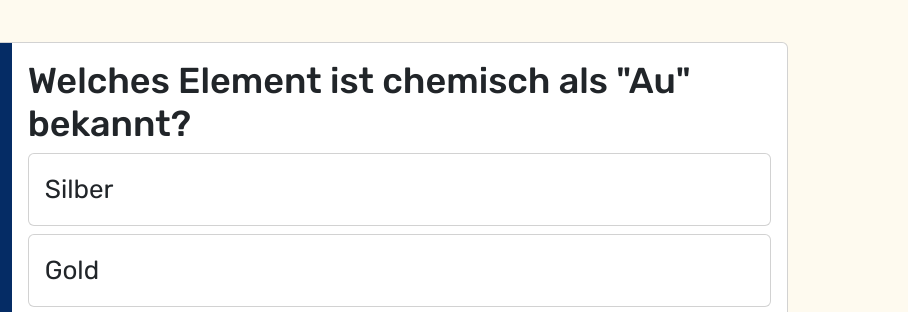
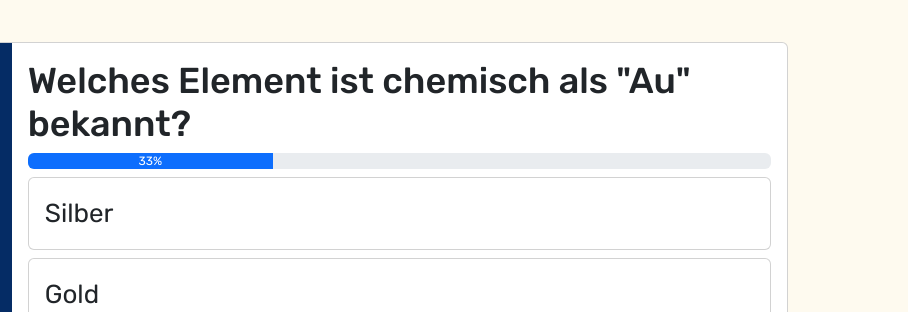
Before and after one commit to OlegDok/QuizzApp, a plain HTML site: page index.html in a window 1280 px wide. Shown: the part 78-390 px from the top of the page, 372-1280 px from the left. Drawn offline with nearby package versions, Linux system fonts and the light colour scheme.

Commit message:
ProgressBar

```diff
--- a/index.html
+++ b/index.html
@@ -35,6 +35,10 @@
         <div class="card-body" id="quiz-body">
           <h5 id="question-text" class="card-title">Frage</h5>
 
+          <div class="progress"  role="progressbar">
+            <div class="progress-bar" id="progress-bar" style="width: 0%">25%</div>
+          </div>
+
           <div class="answer-container" >
               <div class="card quizz-answer-card mb-2"  onclick="answer('answer_1')">
                 <div id="answer_1" class="card-body">
--- a/script.js
+++ b/script.js
@@ -1,73 +1,91 @@
-let questions =[
+let questions = [
   {
-        "question":`Welches Element ist chemisch als "Au" bekannt?`,
-        "answer_1":"Silber",
-        "answer_2":"Gold",
-        "answer_3":"Eisen",
-        "answer_4":"Kupfer",
-        "right_answer":2,
+    question: `Welches Element ist chemisch als "Au" bekannt?`,
+    answer_1: "Silber",
+    answer_2: "Gold",
+    answer_3: "Eisen",
+    answer_4: "Kupfer",
+    right_answer: 2,
   },
   {
-        "question":`Welcher Planet ist der vierte in unserem Sonnensystem?`,
-        "answer_1":"Venus",
-        "answer_2":"Mars",
-        "answer_3":"Jupiter",
-        "answer_4":"Saturn",
-        "right_answer":2,
+    question: `Welcher Planet ist der vierte in unserem Sonnensystem?`,
+    answer_1: "Venus",
+    answer_2: "Mars",
+    answer_3: "Jupiter",
+    answer_4: "Saturn",
+    right_answer: 2,
   },
   {
-        "question":`Welche der folgenden Partikel ist kleiner als ein Atom?`,
-        "answer_1":"Proton",
-        "answer_2":"Elektron",
-        "answer_3":"Neutron",
-        "answer_4":"Quark",
-        "right_answer":4,
-    }
+    question: `Welche der folgenden Partikel ist kleiner als ein Atom?`,
+    answer_1: "Proton",
+    answer_2: "Elektron",
+    answer_3: "Neutron",
+    answer_4: "Quark",
+    right_answer: 4,
+  },
+];
 
-
-
-];
-let rightQuesions=0;
-let currentQuestion=0;
+let rightQuesions = 0;
+let currentQuestion = 0;
 let AUDIO_SUCCESS = new Audio(`audio/success.mp3`);
 let AUDIO_FAIL = new Audio(`audio/error.mp3`);
 let AUDIO_FINISH = new Audio(`audio/finish.mp3`);
 
-function init(){
+function init() {
   questionsArrayLen();
   showQuestion();
-
-}
-function questionsArrayLen(){
-    document.getElementById("all-questions").innerHTML=questions.length;
 }
 
-function showQuestion(){
-    if (currentQuestion >= questions.length) {
-        document.getElementById("endScreen").style="";
-        document.getElementById("quiz-body").style="display:none";
+function questionsArrayLen() {
+  document.getElementById("all-questions").innerHTML = questions.length;
+}
 
-        document.getElementById("amountOfQuestions").innerHTML = questions.length;
-        document.getElementById("amountCorrectAnswers").innerHTML =  rightQuesions;
-        AUDIO_FINISH.play();
-    } else{
-    let question = questions[currentQuestion];
-    document.getElementById("question-number").innerHTML=currentQuestion + 1;
-    document.getElementById('question-text').innerHTML = question["question"];
-    document.getElementById('answer_1').innerHTML = question["answer_1"];
-    document.getElementById('answer_2').innerHTML = question["answer_2"];
-    document.getElementById('answer_3').innerHTML = question["answer_3"];
-    document.getElementById('answer_4').innerHTML = question["answer_4"];
+function showQuestion() {
+  if (gameIsOver()) {
+    showEndScreen();
+  } else {
+    updateProgressBar();
+    updateToNextQuestion();
   }
 }
-function answer(selection){
+
+function gameIsOver(){
+    return currentQuestion >= questions.length;
+}
+
+function updateToNextQuestion(){
+    let question = questions[currentQuestion];
+    document.getElementById("question-number").innerHTML = currentQuestion + 1;
+    document.getElementById("question-text").innerHTML = question["question"];
+    document.getElementById("answer_1").innerHTML = question["answer_1"];
+    document.getElementById("answer_2").innerHTML = question["answer_2"];
+    document.getElementById("answer_3").innerHTML = question["answer_3"];
+    document.getElementById("answer_4").innerHTML = question["answer_4"];
+}
+
+function updateProgressBar(){
+    let percent = (currentQuestion + 1) / questions.length;
+    percent = Math.round(percent * 100);
+    document.getElementById(`progress-bar`).innerHTML = `${percent}% `;
+    document.getElementById(`progress-bar`).style = `width: ${percent}%;`;
+}
+
+function showEndScreen(){
+    document.getElementById("endScreen").style = "";
+    document.getElementById("quiz-body").style = "display:none";
+    document.getElementById("amountOfQuestions").innerHTML = questions.length;
+    document.getElementById("amountCorrectAnswers").innerHTML = rightQuesions;
+    AUDIO_FINISH.play();
+}
+
+function answer(selection) {
   let question = questions[currentQuestion];
   let selectedQuestionNumber = selection.slice(-1);
   let idOfRightAnswer = `answer_${question["right_answer"]}`;
 
-    if (selectedQuestionNumber == question ["right_answer"]) {
+  if (rightAnswerSelected(selectedQuestionNumber,question)) {
     document.getElementById(selection).parentNode.classList.add("bg-success");
-        rightQuesions ++;
+    rightQuesions++;
     AUDIO_SUCCESS.play();
   } else {
     document.getElementById(selection).parentNode.classList.add("bg-danger");
@@ -77,15 +95,18 @@ function answer(selection){
   document.getElementById("next-button").disabled = false;
 }
 
-function nextQuestion(){
+function rightAnswerSelected(selectedQuestionNumber,question){
+   return selectedQuestionNumber == question[`right_answer`];
+}
+
+function nextQuestion() {
   currentQuestion++;
   document.getElementById("next-button").disabled = true;
   resetAnswerButtons();
   showQuestion();
-
 }
 
-function resetAnswerButtons(){
+function resetAnswerButtons() {
   document.getElementById("answer_1").parentNode.classList.remove("bg-success");
   document.getElementById("answer_1").parentNode.classList.remove("bg-danger");
   document.getElementById("answer_2").parentNode.classList.remove("bg-success");
@@ -96,10 +117,10 @@ function resetAnswerButtons(){
   document.getElementById("answer_4").parentNode.classList.remove("bg-danger");
 }
 
-function restartGame(){
-    rightQuesions =0;
-    currentQuestion =0;
-    document.getElementById("endScreen").style="display:none";
-    document.getElementById("quiz-body").style="";
+function restartGame() {
+  rightQuesions = 0;
+  currentQuestion = 0;
+  document.getElementById("endScreen").style = "display:none";
+  document.getElementById("quiz-body").style = "";
   init();
 }
```
Lines whose indentation alone changed are shown as unchanged.
